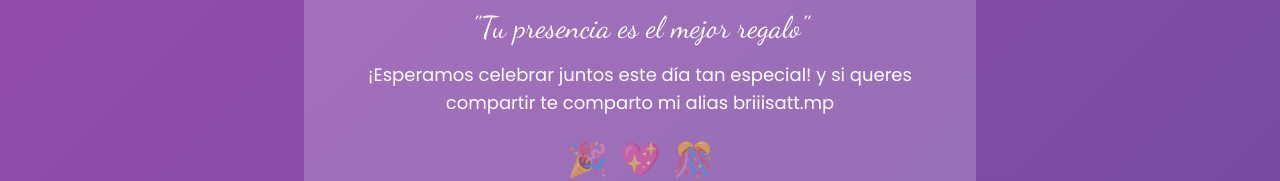
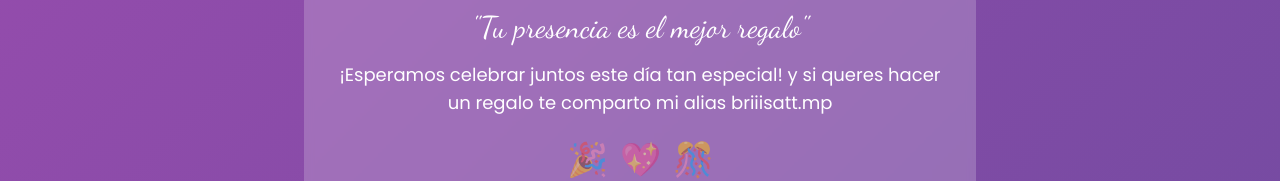
Before and after one commit to arielDure/Mis15, a plain HTML site: page index.html in a window 1280 px wide. Shown: the part 1619-1800 px from the top of the page. Drawn offline with nearby package versions, Linux system fonts and the light colour scheme.

Commit message:
Update index.html

```diff
--- a/index.html
+++ b/index.html
@@ -110,7 +110,7 @@
           "Tu presencia es el mejor regalo"
         </p>
         <p class="poppins text-white text-lg">
-          ¡Esperamos celebrar juntos este día tan especial! y si queres compartir te comparto mi alias briiisatt.mp
+          ¡Esperamos celebrar juntos este día tan especial! y si queres hacer un regalo te comparto mi alias briiisatt.mp
         </p>
         <div class="flex justify-center space-x-4 mt-6">
           <span class="text-3xl sparkle">🎉</span>
```
